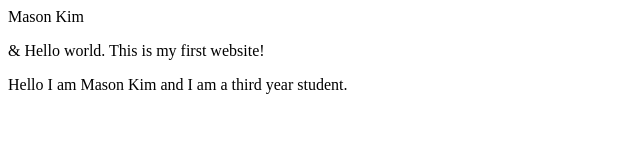
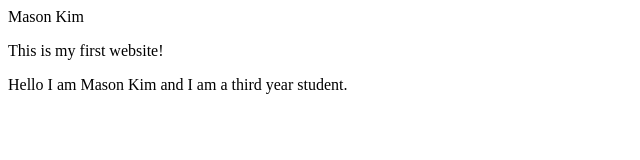
Before and after one commit to Mkim116/Lab-1, a plain HTML site: page index.html in a window 1280 px wide. Shown: the whole page, without its empty margins (0-640 px from the left). Drawn offline with Linux system fonts and the light colour scheme.

Commit message:
Update index.html

```diff
--- a/index.html
+++ b/index.html
@@ -5,7 +5,7 @@
   <title>ITMD-361 Internet Technologies and Web Design</title>
 </head>
 <body>
-  <p>&amp; Hello world. This is my first website!</p>
+  <p>This is my first website!</p>
   <p>Hello I am Mason Kim and I am a third year student. </p>
 </body>
 </html>
```
